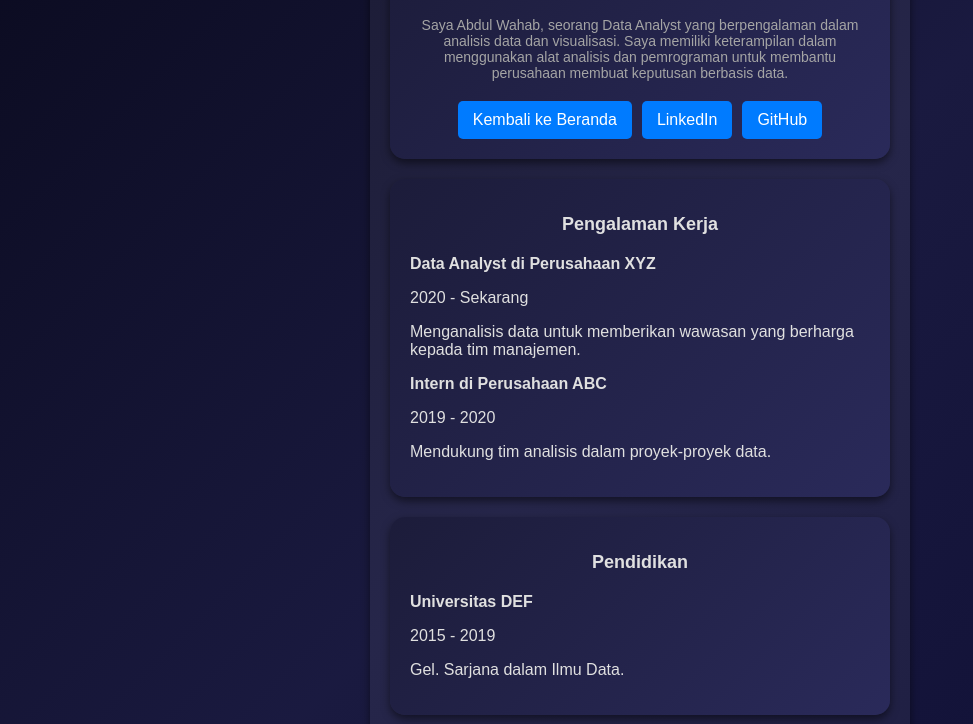
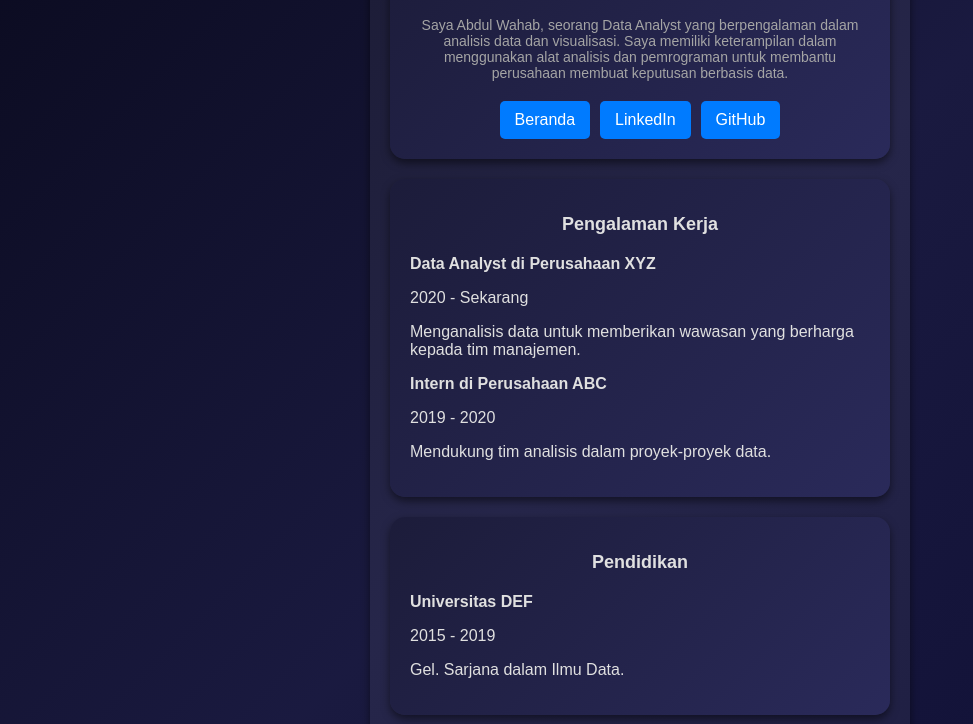
Before and after one commit to abdulwahabcikarang/profilsaya, a plain HTML site: page about.html in a window 1280 px wide. Shown: the part 81-805 px from the top of the page, without its empty margins (0-973 px from the left). Drawn offline with Linux system fonts and the light colour scheme.

Commit message:
Update about.html

```diff
--- a/about.html
+++ b/about.html
@@ -15,7 +15,7 @@
                 Saya Abdul Wahab, seorang Data Analyst yang berpengalaman dalam analisis data dan visualisasi. Saya memiliki keterampilan dalam menggunakan alat analisis dan pemrograman untuk membantu perusahaan membuat keputusan berbasis data.
             </p>
             <div class="buttons">
-                <a href="index.html" class="btn primary-btn">Kembali ke Beranda</a>
+                <a href="index.html" class="btn primary-btn">Beranda</a>
                 <a href="https://www.linkedin.com/in/yourprofile" class="btn primary-btn">LinkedIn</a>
                 <a href="https://github.com/yourprofile" class="btn primary-btn">GitHub</a>
             </div>
```
